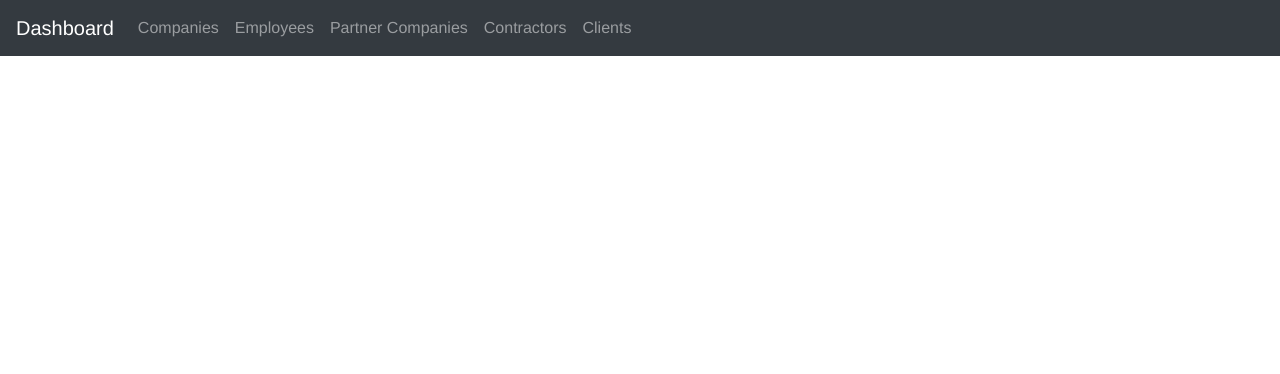
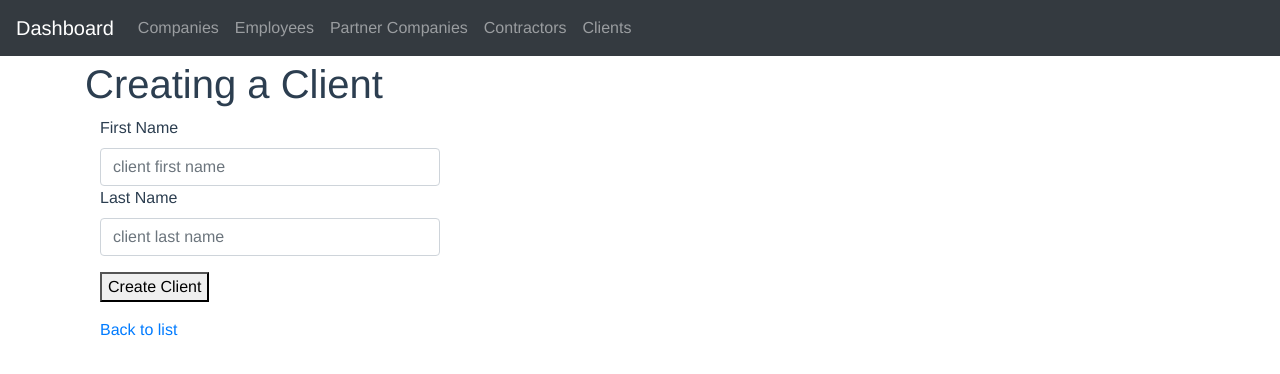
Before and after one commit to dima4p/test_vuejs, a Vue app: page /#/client/0/form in a window 1280 px wide. Shown: the top 374 px of the page. Built offline with nearby package versions, Linux system fonts and the light colour scheme.

Commit message:
Client is added

```diff
--- /dev/null
+++ b/src/components/Client.vue
@@ -0,0 +1,56 @@
+<template>
+  <div class="container">
+    <h1>Client "{{client.first_name}} {{client.last_name}}"</h1>
+    <p>
+      <strong>Ctoken:</strong>
+      {{ client.ctoken }}
+    </p>
+
+    <p>
+      <strong>First Name:</strong>
+      {{ client.first_name }}
+    </p>
+
+    <p>
+      <strong>Last Name:</strong>
+      {{ client.last_name}}
+    </p>
+
+    <div class="container">
+      <router-link :to="`/client/${client.id}/form`">Edit</router-link>
+      |
+      <router-link to="/clients">Back to list</router-link>
+    </div>
+  </div>
+</template>
+
+<script>
+export default {
+  name: 'Client',
+  data () {
+    return {
+      client: {}
+    }
+  },
+
+  methods: {
+    read: function () {
+      this.$root.axios.request({
+        method: 'get',
+        url: `/clients/${this.$route.params.id}.json`
+      })
+        .then(response => {
+          this.client = response.data
+        })
+        .catch(e => {
+          this.error.push(e)
+        })
+    }
+  },
+
+  created () {
+    this.client = {}
+    this.read()
+  }
+}
+</script>
--- /dev/null
+++ b/src/components/ClientForm.vue
@@ -0,0 +1,111 @@
+<template>
+  <div class="container">
+    <h1>{{title}}</h1>
+    <div class="form-group">
+      <div class="field">
+        <label class="col-sm-3 control-label" for="male">
+          First Name
+          <span class="error">{{'first_name' in errors ? errors.first_name.join(', ') : ''}}</span>
+        </label>
+        <div class="col-sm-4">
+          <input v-model="client.first_name" placeholder="client first name" class='form-control'>
+        </div>
+      </div>
+      <div class="field">
+        <label class="col-sm-3 control-label" for="male">
+          Last Name
+          <span class="error">{{'last_name' in errors ? errors.last_name.join(', ') : ''}}</span>
+        </label>
+        <div class="col-sm-4">
+          <input v-model="client.last_name" placeholder="client last name" class='form-control'>
+        </div>
+      </div>
+    </div>
+    <div class="form-group">
+      <div class="col-sm-offset-2 col-sm-10">
+        <button v-on:click="save">{{submit}}</button>
+      </div>
+    </div>
+    <div class="container">
+      <template v-if="'id' in this.client && this.client.id">
+        <router-link :to="`/client/${client.id}`">Show</router-link>
+        |
+      </template>
+      <router-link to="/clients">Back to list</router-link>
+    </div>
+  </div>
+</template>
+
+<script>
+export default {
+  name: 'ClientForm',
+  data () {
+    return {
+      client: {},
+      error: [],
+      errors: {},
+      submit: '',
+      title: ''
+    }
+  },
+
+  methods: {
+    save: function () {
+      let method, url
+      if ('id' in this.client && this.client.id) {
+        method = 'patch'
+        url = `/clients/${this.$route.params.id}.json`
+      } else {
+        method = 'post'
+        url = '/clients.json'
+      }
+      this.$root.axios.request({
+        method: method,
+        url: url,
+        data: {
+          client: {
+            first_name: this.client.first_name,
+            last_name: this.client.last_name
+          }
+        }
+      })
+        .then(response => {
+          if (response.status < 300) {
+            this.client = response.data
+            this.$router.push(`/client/${this.client.id}`)
+          } else {
+            this.errors = response.data
+          }
+        })
+        .catch(e => {
+          this.error.push(e)
+        })
+    },
+
+    read: function () {
+      if (this.$route.params.id > 0) {
+        this.$root.axios.request({
+          method: 'get',
+          url: `/clients/${this.$route.params.id}.json`
+        })
+          .then(response => {
+            this.client = response.data
+            this.submit = 'Update Client'
+            this.title = 'Editing Client "' + this.client.first_name +
+              ' ' + this.client.last_name + '"'
+          })
+          .catch(e => {
+            this.error.push(e)
+          })
+      } else {
+        this.submit = 'Create Client'
+        this.title = 'Creating a Client'
+      }
+    }
+  },
+
+  created () {
+    this.read()
+  }
+}
+</script>
--- /dev/null
+++ b/src/components/Clients.vue
@@ -0,0 +1,86 @@
+<template>
+  <div>
+    <div class="container table-responsive">
+      <h1>Clients</h1>
+
+      <table class="table table-hover table-sm">
+        <thead class="thead-dark">
+          <tr>
+            <th>Ctoken</th>
+            <th>First Name</th>
+            <th>Last Name</th>
+            <th>Consultants (Company)</th>
+            <th colspan="3"></th>
+          </tr>
+        </thead>
+
+        <tbody>
+          <tr v-for="(client, index) in clients" v-bind:key="client.id">
+            <td>{{ client.ctoken }}</td>
+            <td>{{ client.first_name }}</td>
+            <td>{{ client.last_name }}</td>
+            <td><ul>
+              <li v-for="consultant in client.consultants" v-bind:key="consultant.id">
+                {{consultant.full_name}} ({{consultant.company_name}})
+              </li>
+            </ul></td>
+            <td><router-link :to="`/client/${client.id}`">Show</router-link></td>
+            <td><router-link :to="`/client/${client.id}/form`">Edit</router-link></td>
+            <td><a href="#" v-on:click="destroy(index)">Destroy</a></td>
+          </tr>
+        </tbody>
+      </table>
+    </div>
+    <div class="container">
+      <router-link class="btn btn-primary" :to="`/client/0/form`">New Client</router-link>
+    </div>
+  </div>
+</template>
+
+<script>
+export default {
+  name: 'Clients',
+  data () {
+    return {
+      clients: [],
+      name: [],
+      relationship: [],
+      error: []
+    }
+  },
+
+  methods: {
+    read: function () {
+      this.$root.axios.request({
+        method: 'get',
+        url: '/clients.json'
+      })
+        .then(response => {
+          this.clients = response.data
+        })
+        .catch(e => {
+          this.error.push(e)
+        })
+    },
+    destroy: function (index) {
+      if (confirm(`Do you really want to delete the client "${this.clients[index].name}"`)) {
+        this.$root.axios.request({
+          method: 'delete',
+          url: `/clients/${this.clients[index].id}.json`
+        })
+          .then(response => {
+            this.$delete(this.clients, index)
+          })
+          .catch(e => {
+            this.error.push(e)
+          })
+      }
+    }
+  },
+
+  created () {
+    this.clients = [{}]
+    this.read()
+  }
+}
+</script>
--- a/src/components/Companies.vue
+++ b/src/components/Companies.vue
@@ -61,7 +61,6 @@ export default {
         })
     },
     destroy: function (index) {
-      console.log(this.companies[index].id)
       if (confirm(`Do you really want to delete the company "${this.companies[index].name}"`)) {
         this.$root.axios.request({
           method: 'delete',
--- a/src/components/Employees.vue
+++ b/src/components/Employees.vue
@@ -61,7 +61,6 @@ export default {
         })
     },
     destroy: function (index) {
-      console.log(this.employees[index].id)
       if (confirm(`Do you really want to delete the employee "${this.employees[index].name}"`)) {
         this.$root.axios.request({
           method: 'delete',
--- a/src/components/PartnerCompanies.vue
+++ b/src/components/PartnerCompanies.vue
@@ -63,7 +63,6 @@ export default {
         })
     },
     destroy: function (index) {
-      console.log(this.partner_companies[index].id)
       if (confirm(`Do you really want to delete the partner company "${this.partner_companies[index].name}"`)) {
         this.$root.axios.request({
           method: 'delete',
--- a/src/router/index.js
+++ b/src/router/index.js
@@ -1,5 +1,8 @@
 import Vue from 'vue'
 import Router from 'vue-router'
+import Client from '@/components/Client'
+import ClientForm from '@/components/ClientForm'
+import Clients from '@/components/Clients'
 import Companies from '@/components/Companies'
 import Company from '@/components/Company'
 import CompanyForm from '@/components/CompanyForm'
@@ -21,6 +24,21 @@ export default new Router({
       path: '/',
       name: 'root',
       component: Companies
+    },
+    {
+      path: '/clients',
+      name: 'Clients',
+      component: Clients
+    },
+    {
+      path: '/client/:id',
+      name: 'Client',
+      component: Client
+    },
+    {
+      path: '/client/:id/form',
+      name: 'ClientForm',
+      component: ClientForm
     },
     {
       path: '/companies',
```
Also changed, not shown: 1 other file (tests, documents, lock files or other folders).
